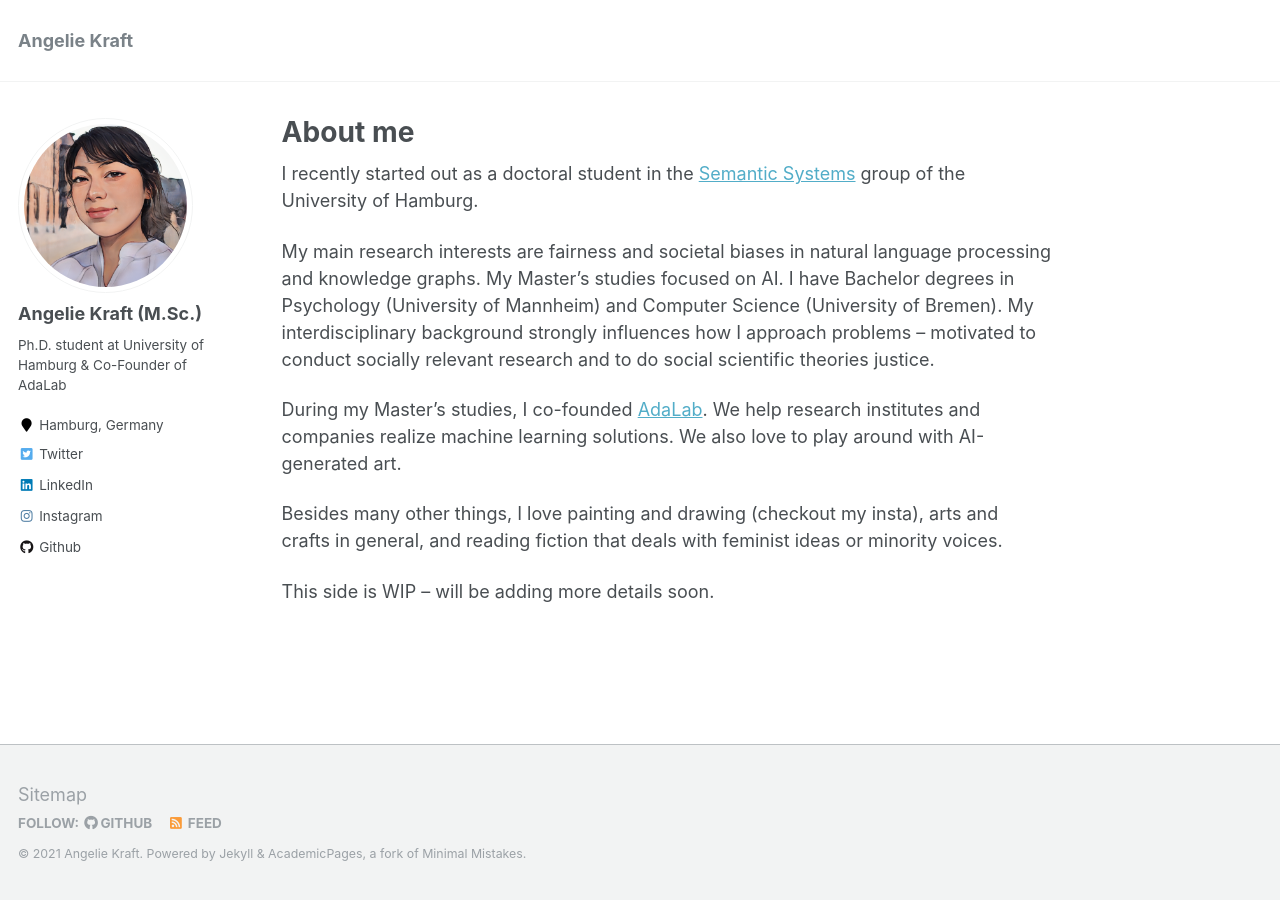
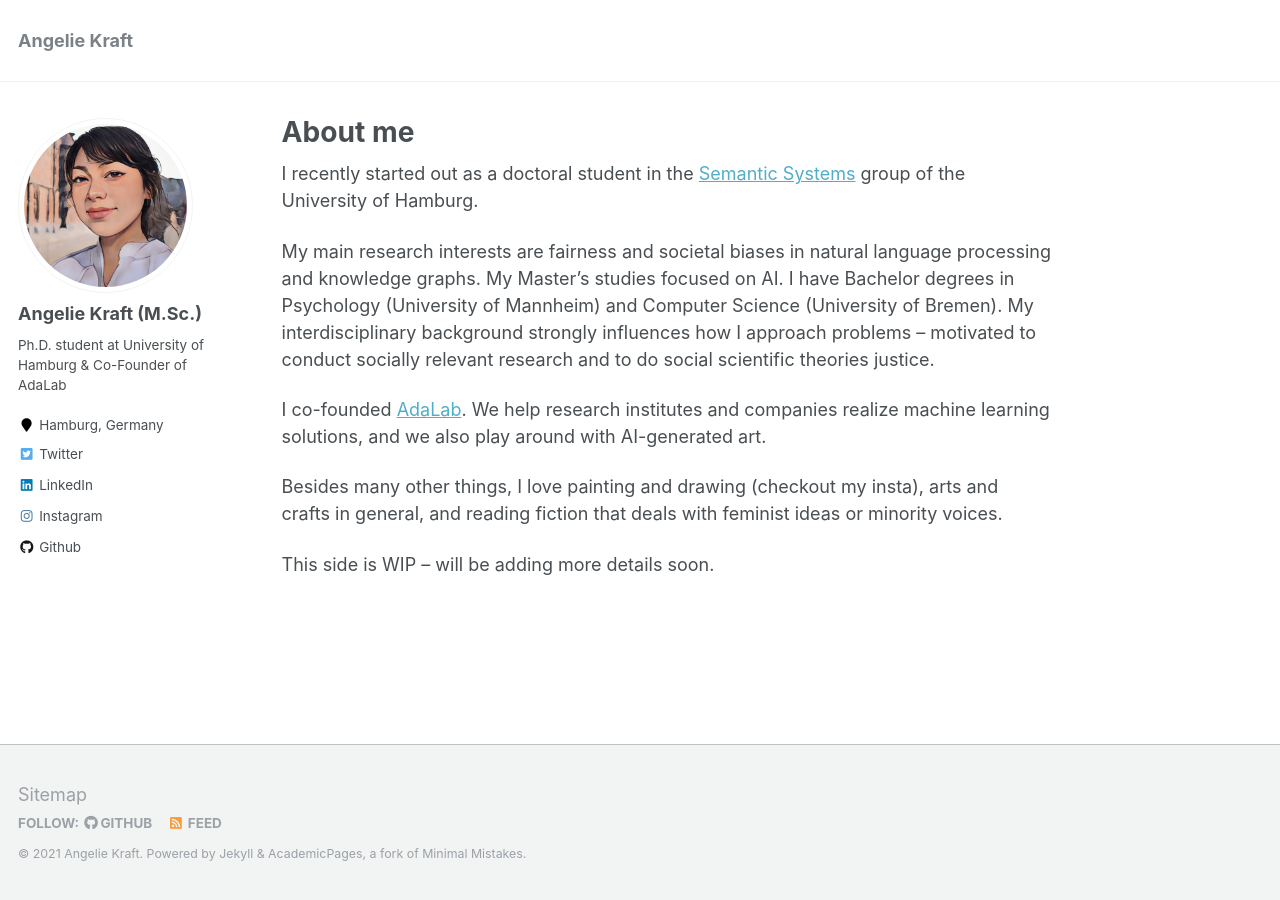
Before and after one commit to krangelie/krangelie.github.io, a Jekyll site: the page built from _pages/about.md, in a window 1280 px wide. Built offline with Jekyll 4.4.1, drawn with Linux system fonts in a browser that asks for light colours.

Commit message:
minor fixes

```diff
--- a/_pages/about.md
+++ b/_pages/about.md
@@ -12,7 +12,7 @@ I recently started out as a doctoral student in the [Semantic Systems](https://w
 
 My main research interests are fairness and societal biases in natural language processing and knowledge graphs. My Master's studies focused on AI. I have Bachelor degrees in Psychology (University of Mannheim) and Computer Science (University of Bremen). My interdisciplinary background strongly influences how I approach problems -- motivated to conduct socially relevant research and to do social scientific theories justice.
 
-During my Master's studies, I co-founded [AdaLab](https://adalab.ai/). We help research institutes and companies realize machine learning solutions. We also love to play around with AI-generated art.
+I co-founded [AdaLab](https://adalab.ai/). We help research institutes and companies realize machine learning solutions, and we also play around with AI-generated art.
 
 Besides many other things, I love painting and drawing (checkout my insta), arts and crafts in general, and reading fiction that deals with feminist ideas or minority voices.
 
```
